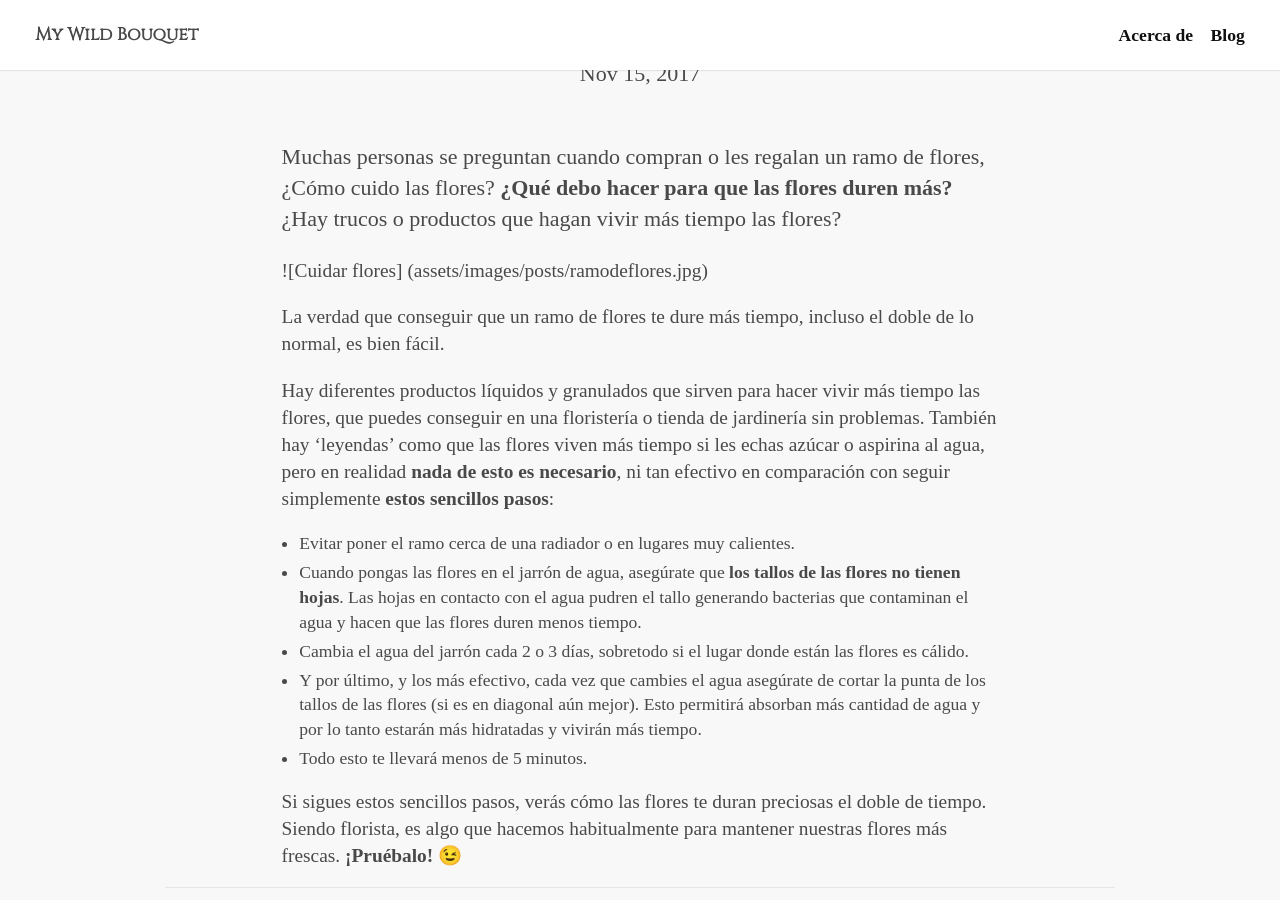
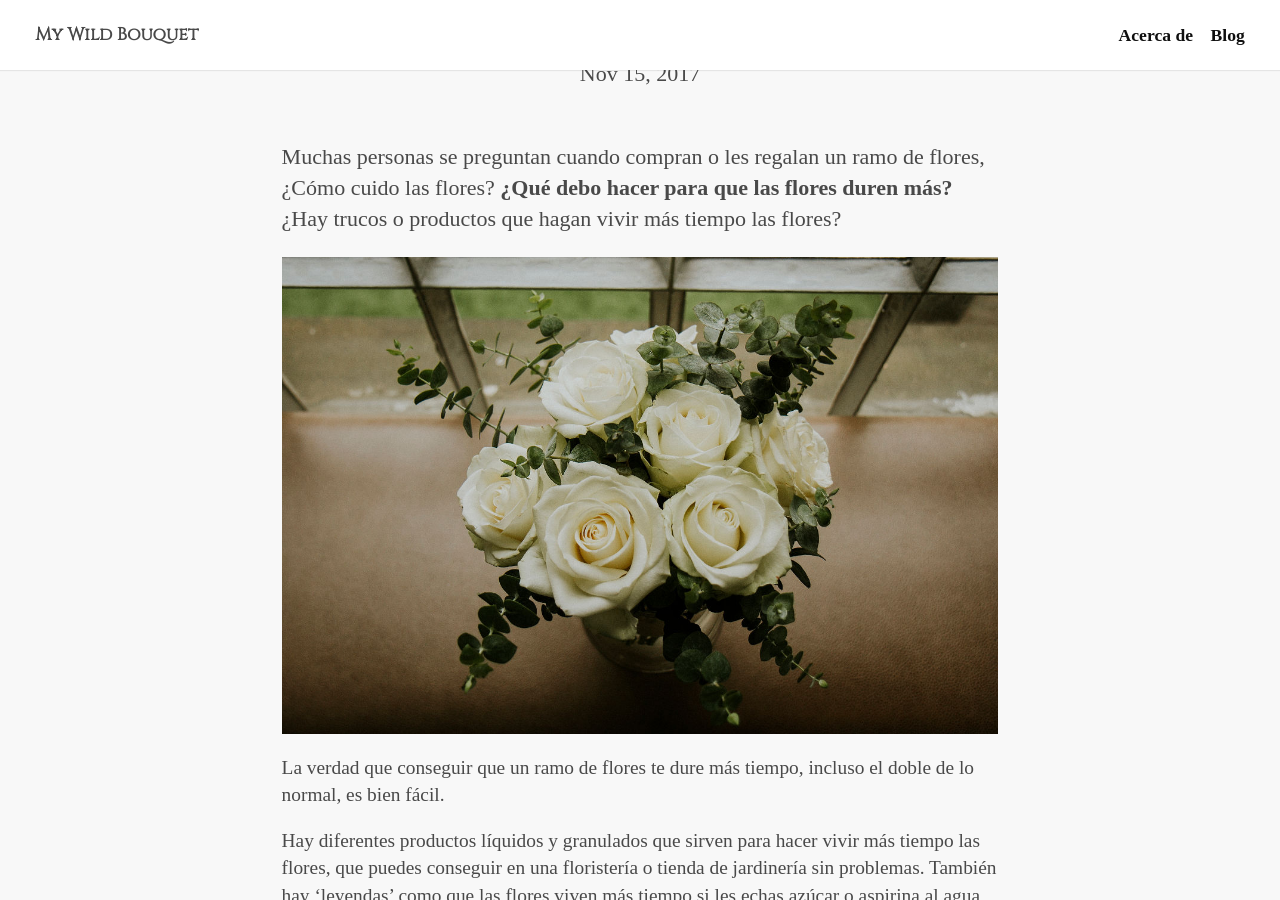
Before and after one commit to keyvanakbary/ramosilvestre.com, a Jekyll site: the page built from src/_posts/2017-11-15-como-cuidar-un-ramo-de-flores.md, in a window 1280 px wide and 900 px high, scrolled down 877 px. Built offline with Jekyll 4.4.1, drawn with Linux system fonts in a browser that asks for light colours; some web fonts are replaced.

Commit message:
Update 2017-11-15-como-cuidar-un-ramo-de-flores.md

```diff
--- a/src/_posts/2017-11-15-como-cuidar-un-ramo-de-flores.md
+++ b/src/_posts/2017-11-15-como-cuidar-un-ramo-de-flores.md
@@ -12,7 +12,8 @@ image: /assets/images/posts/cuidar-ramo.jpg
 
 Muchas personas se preguntan cuando compran o les regalan un ramo de flores, ¿Cómo cuido las flores? **¿Qué debo hacer para que las flores duren más?** ¿Hay trucos o productos que hagan vivir más tiempo las flores?
 
-![Cuidar flores] (assets/images/posts/ramodeflores.jpg)
+![Cuidar flores](/assets/images/posts/ramodeflores.jpg)
+
 
 La verdad que conseguir que un ramo de flores te dure más tiempo, incluso el doble de lo normal, es bien fácil.
 
```
